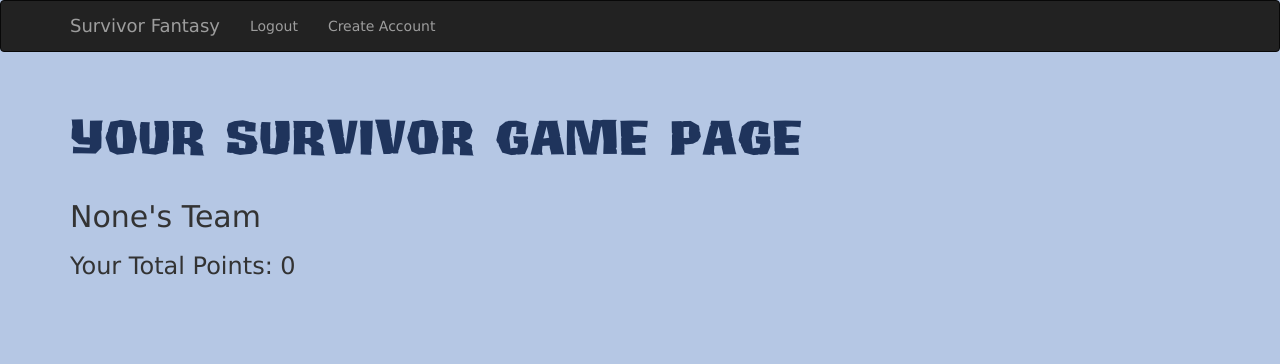
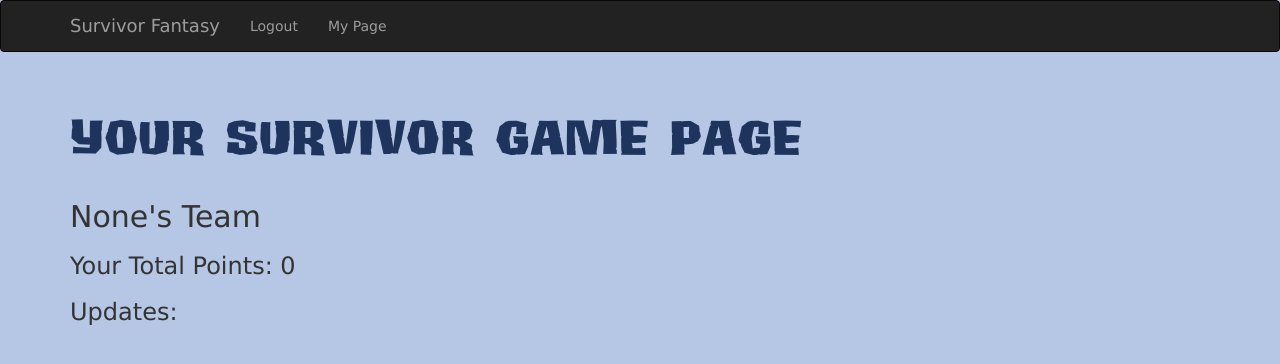
Before and after one commit to jstewa34/csc210project, a Flask app: page /startgame in a window 1280 px wide. Shown: the top 364 px of the page. Run offline with Flask 2, Linux system fonts and the light colour scheme; the visitor is signed in with stand-in values (Sample User, id 1); data comes from the database, SQL or seed files in the repository; data that the repository does not hold is empty; some libraries are stand-ins or nearby versions.

Commit message:
more small changes

```diff
--- a/templates/base.html
+++ b/templates/base.html
@@ -27,10 +27,12 @@
             <ul class="nav navbar-nav">
                 {% if current_user.is_authenticated %}
                     <li><a href="/logout">Logout</a></li>
+                    <li><a href="/startgame">My Page</a></li>
                 {% else %}
                     <li><a href="/login">Login</a></li>
+                    <li><a href="/register">Create Account</a></li>
                 {% endif %}
-                <li><a href="/register">Create Account</a></li>
+
             </ul>
         </div>
     </div>
--- a/templates/game-page.html
+++ b/templates/game-page.html
@@ -15,15 +15,15 @@
             <p> Points: {{i.totalPoints}} </p>
             {% set totalPoints.value = totalPoints.value + i.totalPoints %}
         {% endfor %}
-  		<h3>Your Total Points: {{totalPoints.value}} </h3>
+
     {% else %}
         <h1>Welcome to Fantasy Survivor</h1>
     {% endif %}
 </div>
+<div>
+	<h3>Your Total Points: {{totalPoints.value}} </h3>
+</div>
+<div>
+	<h3>Updates: </h3>
+</div>
 {% endblock %}
-
-
-<!-- 			{% for i in friends %}
-			  <li> <a href="http://127.0.0.1:5000/users/{{i}}">{{names[count.value]}}</a></li>
-
-			{% endfor %} -->
```
